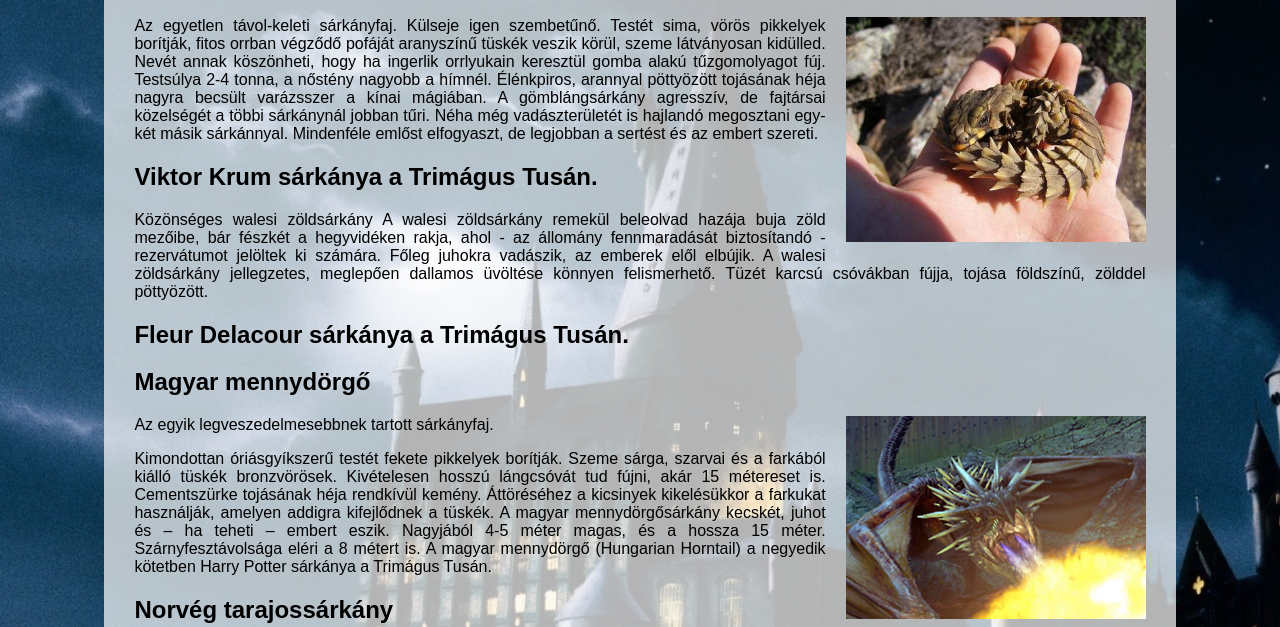
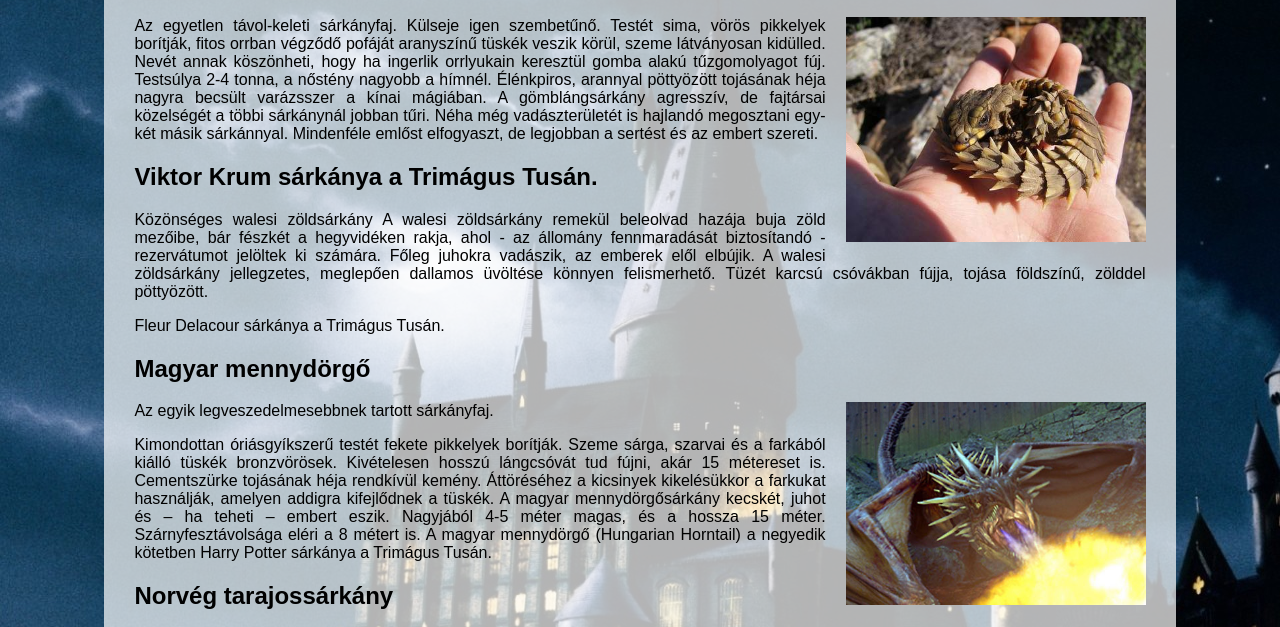
Before and after one commit to shyen1337/Sarkanyok2, a plain HTML site: page index.html in a window 1280 px wide. Shown: the part 149-776 px from the top of the page. Drawn offline with Linux system fonts and the light colour scheme.

Commit message:
4. Step ( javítás )

```diff
--- a/index.html
+++ b/index.html
@@ -17,7 +17,7 @@
 <p>Közönséges walesi zöldsárkány
     A walesi zöldsárkány remekül beleolvad hazája buja zöld mezőibe, bár fészkét a hegyvidéken rakja, ahol - az állomány fennmaradását biztosítandó - rezervátumot jelöltek ki számára. Főleg juhokra vadászik, az emberek elől elbújik. A walesi zöldsárkány jellegzetes, meglepően dallamos üvöltése könnyen felismerhető. Tüzét karcsú csóvákban fújja, tojása földszínű, zölddel pöttyözött.</p>
 
-    <h2>Fleur Delacour sárkánya a Trimágus Tusán.</h2>
+    <p>Fleur Delacour sárkánya a Trimágus Tusán.</p>
 
     <h2>Magyar mennydörgő</h2>
     <img src="magyarmennydorgo.jpg" class=jobbrakep title="Magyar mennydörgő">
```
